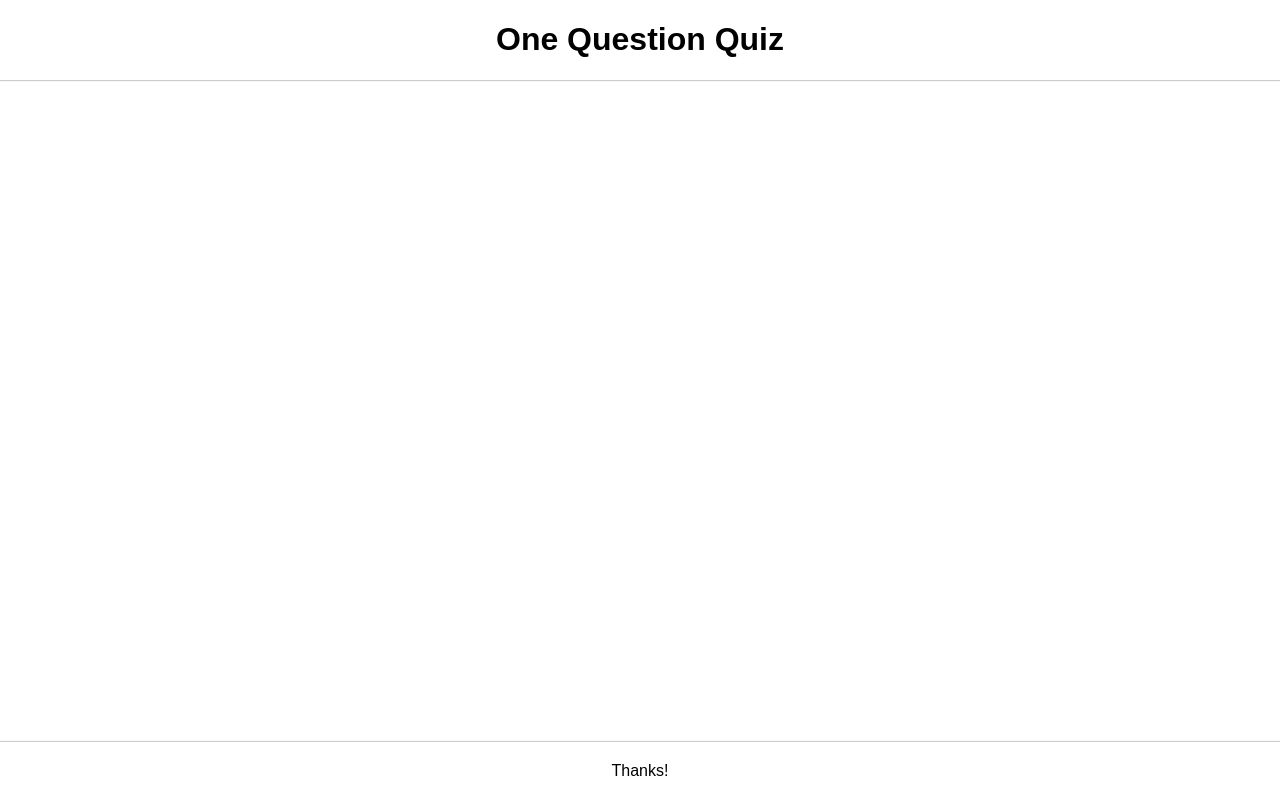
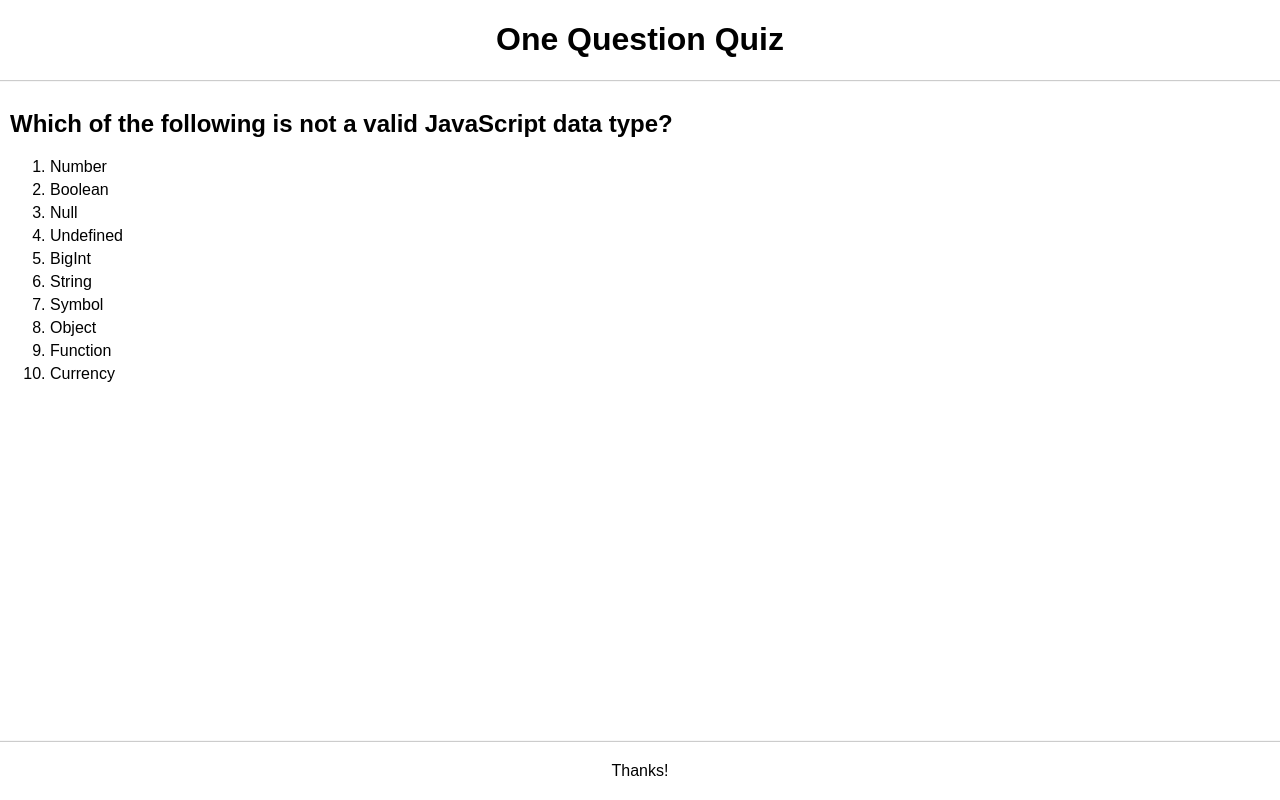
Before and after one commit to vramdhanie/js_fundamentals_4_example, a website: page index.html in a window 1280 px wide. Drawn offline with Linux system fonts and the light colour scheme.

Commit message:
Add basic starter code to all files

```diff
--- a/index.html
+++ b/index.html
@@ -11,7 +11,10 @@
     <header>
       <h1>One Question Quiz</h1>
     </header>
-    <main class="content"></main>
+    <main class="content">
+      <h2>Which of the following is not a valid JavaScript data type?</h2>
+      <ol id="answers"></ol>
+    </main>
     <footer>
       Thanks!
     </footer>
--- a/index.js
+++ b/index.js
@@ -0,0 +1,24 @@
+const answers = [
+  "Number",
+  "Boolean",
+  "Null",
+  "Undefined",
+  "BigInt",
+  "String",
+  "Symbol",
+  "Object",
+  "Function",
+  "Currency"
+];
+
+// get the answers element
+const answerDiv = document.querySelector("#answers");
+
+// for each element in the array, append a node to the DOM
+for (let i = 0; i < answers.length; i++) {
+  // create a DOM element
+  const ans = document.createElement("li");
+  ans.innerHTML = answers[i];
+  ans.className = "answer";
+  answerDiv.append(ans);
+}
--- a/style.css
+++ b/style.css
@@ -13,9 +13,13 @@ header h1 {
 }
 .content {
   flex: 1;
+  padding: 10px;
 }
 footer {
   text-align: center;
   padding: 20px;
   box-shadow: 0 -1px 1px 0 rgba(0, 0, 0, 0.2);
 }
+.answer {
+  margin-top: 5px;
+}
```
